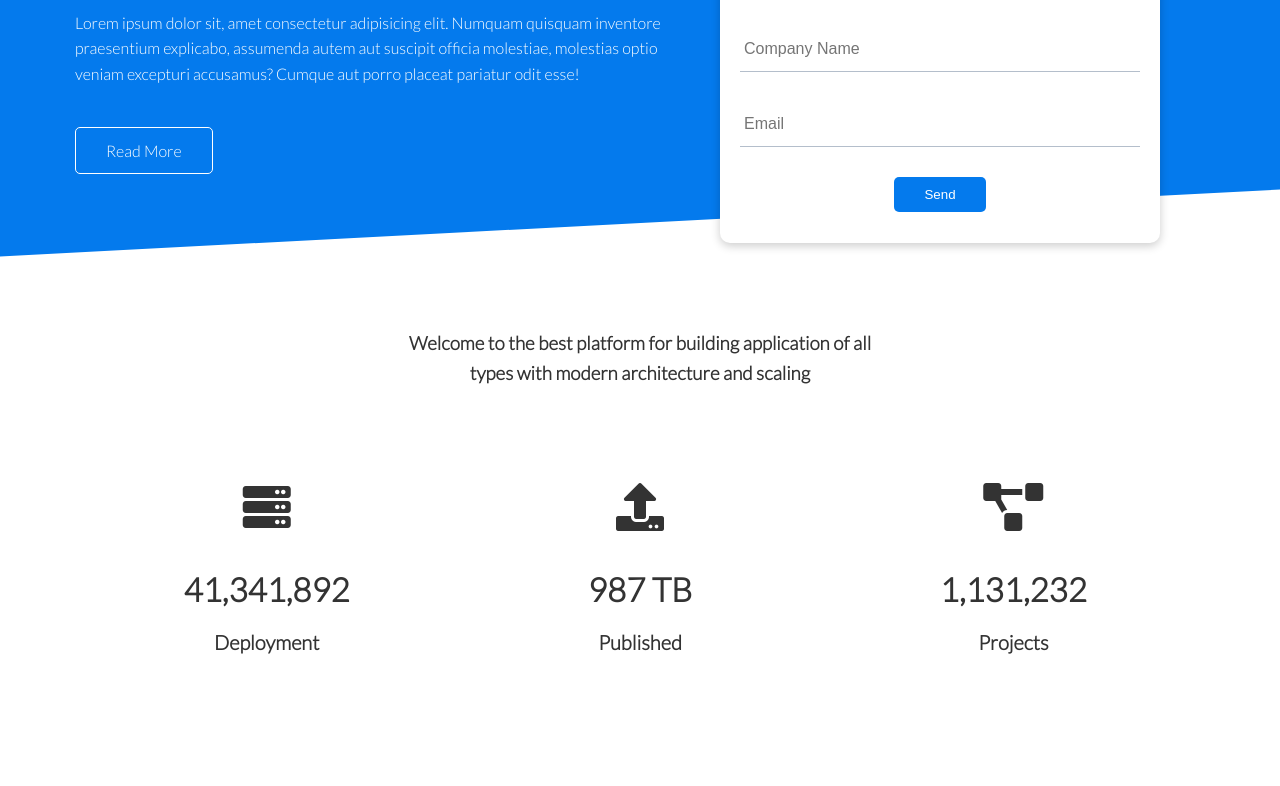
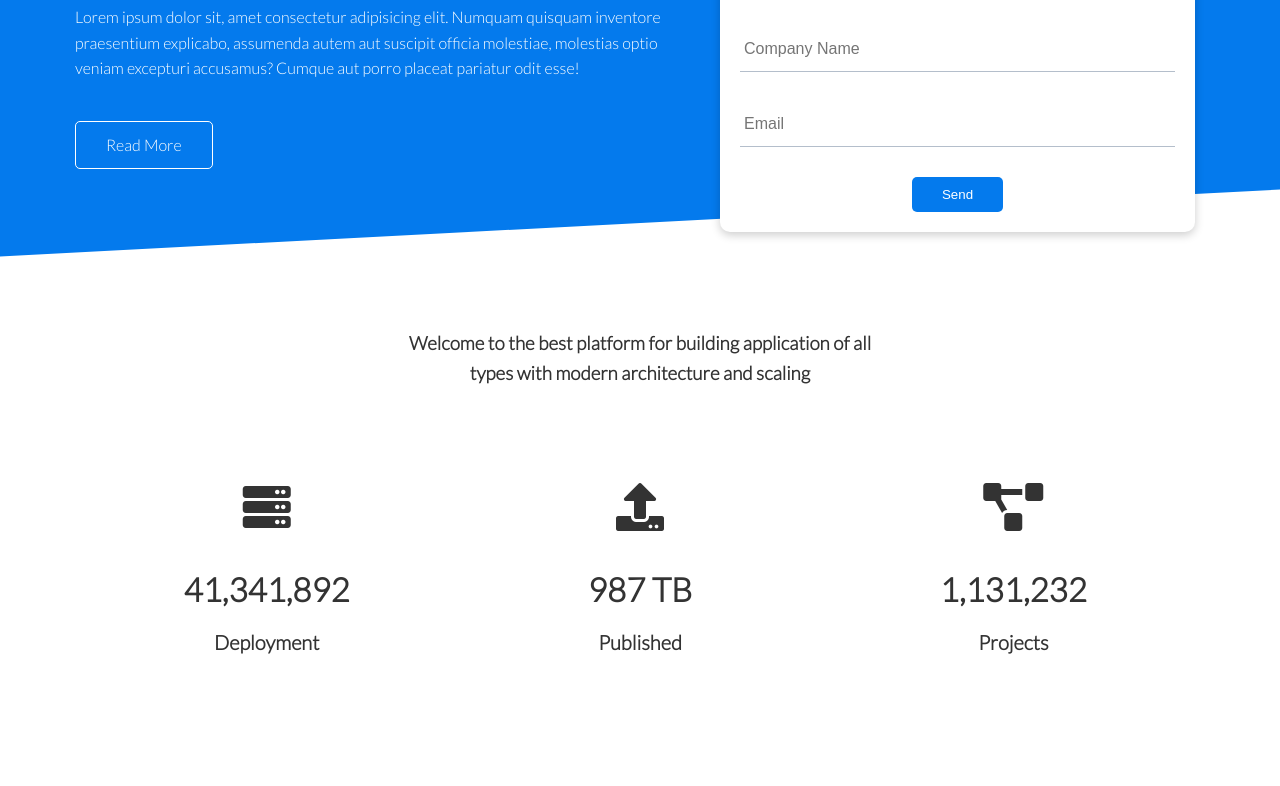
Before and after one commit to sdeepanshu11111/server2, a plain HTML site: page index.html in a window 1280 px wide. Shown: the part 277-1063 px from the top of the page. Drawn offline with Linux system fonts and the light colour scheme.

Commit message:
Update style.css

```diff
--- a/css/style.css
+++ b/css/style.css
@@ -108,8 +108,6 @@ img {
 .showcase-form {
     position: relative;
     top: 60px;
-    height: 340px;
-    width: 400px;
     z-index: 100;
 }
 
```
